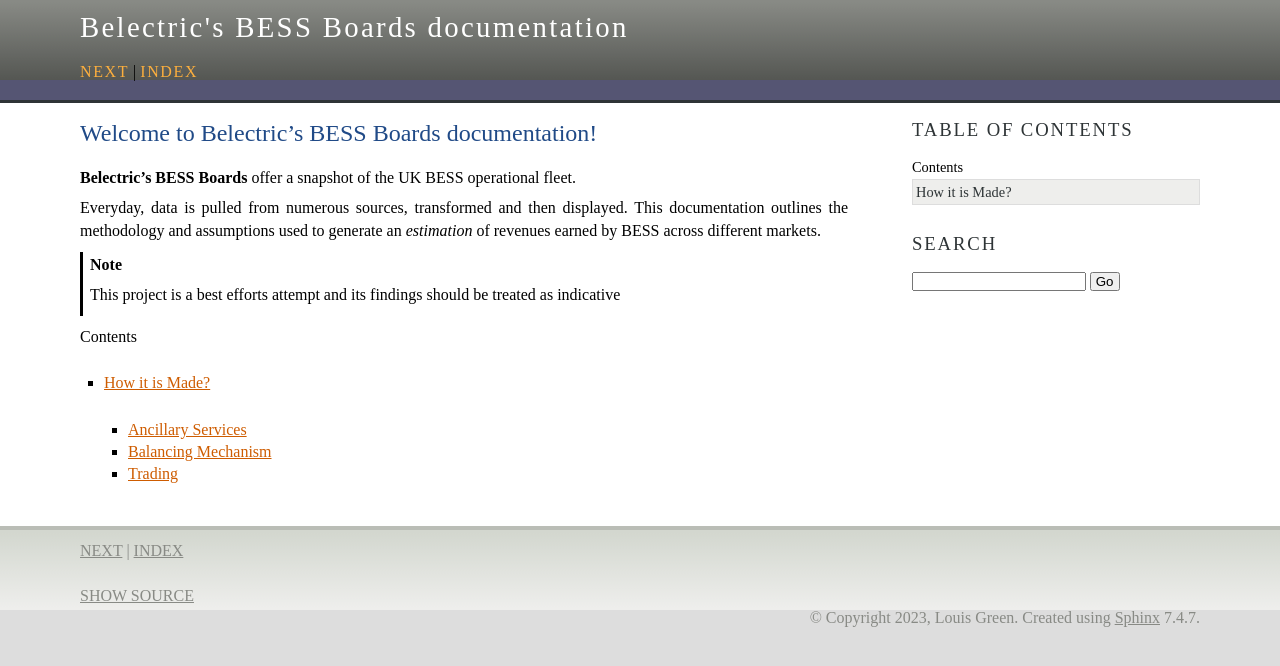
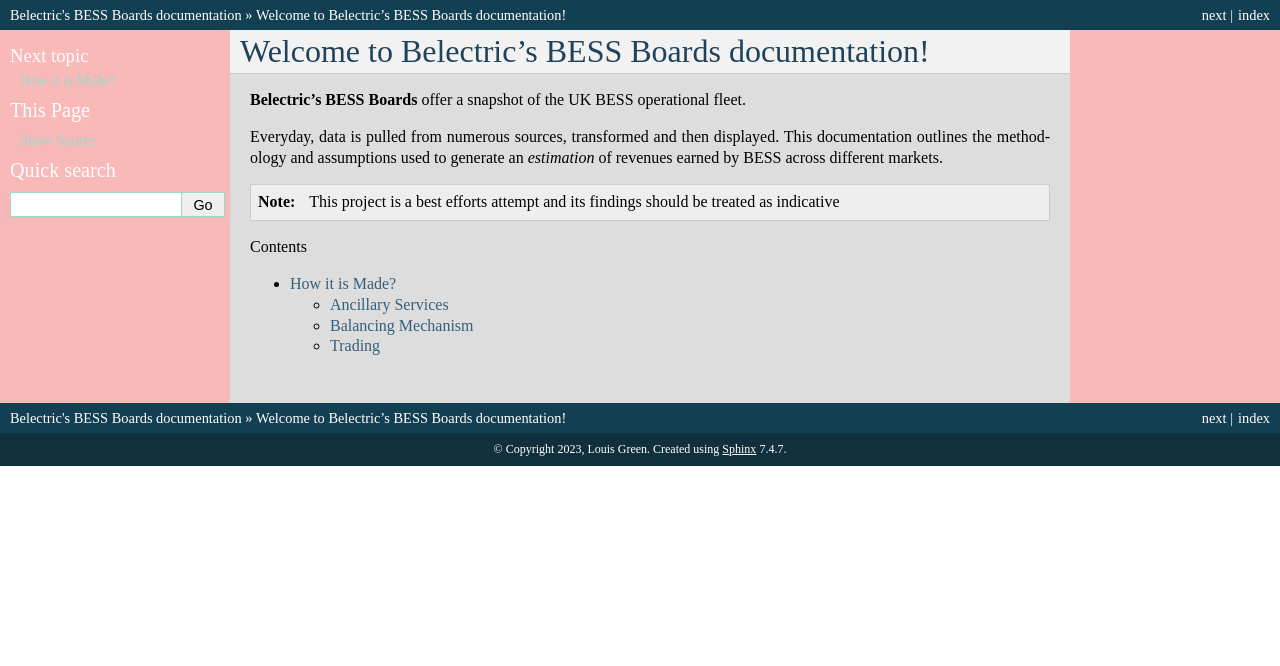
Before and after one commit to lgcookie/belectric_bess_boards_docs, a Sphinx documentation site: the page built from docs/source/index.rst, in a window 1280 px wide. Shown: the top 666 px of the page. Built offline with Sphinx 7.4.7, drawn with Linux system fonts in a browser that asks for light colours.

Commit message:
pls auto

```diff
--- a/docs/source/conf.py
+++ b/docs/source/conf.py
@@ -23,11 +23,13 @@
 # -- Options for HTML output -------------------------------------------------
 # https://www.sphinx-doc.org/en/master/usage/configuration.html#options-for-html-output
 
-html_theme = 'agogo'
+html_theme = 'classic'
 # html_static_path = ['_static']
 html_theme_options = {
     "bodyfont": "Century Gothic",
-    "headerfont": "Century Gothic",
+    "headfont": "Century Gothic",
+    "textcolor":"black",
     "bgcolor":"#dddddd",
+    "sidebarbgcolor":"#f9b9b9",
 
 }
```
